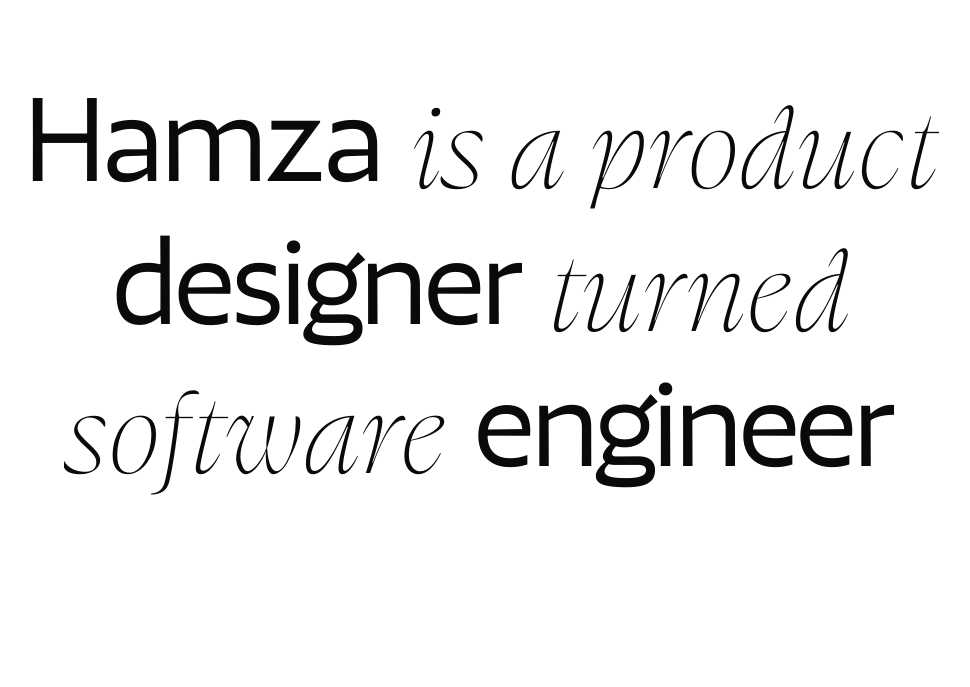
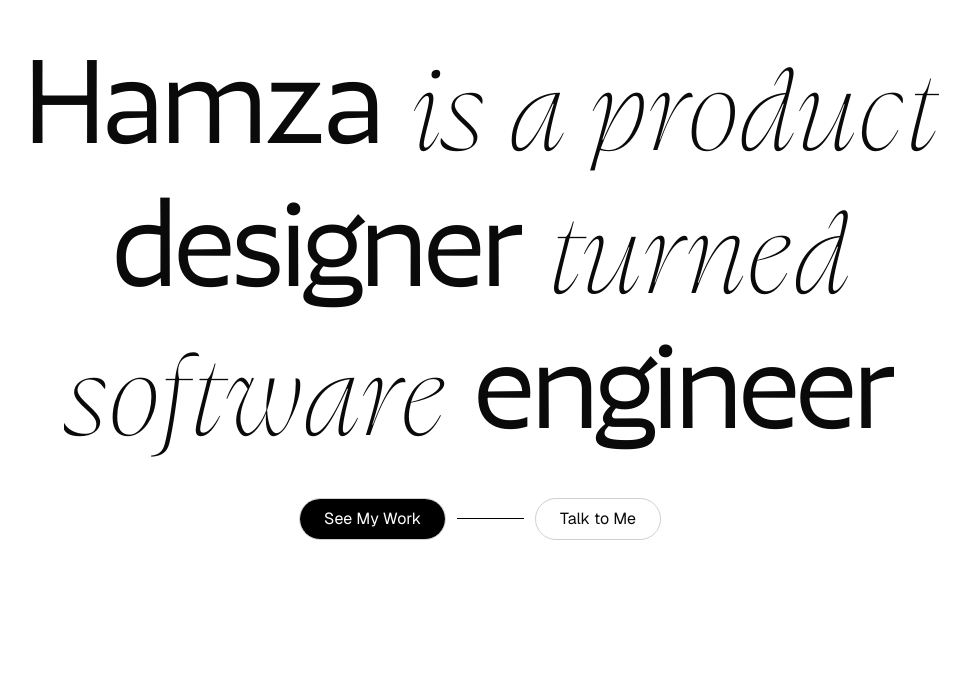
Before and after one commit to MHamzaFarooq/updated-portfolio, a Next.js app: page / in a window 1280 px wide. Shown: the part 113-800 px from the top of the page, without its empty margins (160-1130 px from the left). Built offline with nearby package versions, Linux system fonts and the light colour scheme.

Commit message:
inserted buttons

```diff
--- a/components/sections/UpdatedHero.tsx
+++ b/components/sections/UpdatedHero.tsx
@@ -1,3 +1,4 @@
+import Button from "../ui/Button";
 import HeroTitle from "../ui/HeroTitle";
 
 function UpdatedHero() {
@@ -36,7 +37,7 @@ function UpdatedHero() {
     //     </div>
     //   </section>
     // </div>
-    <div className="h-screen flex items-center">
+    <div className="h-full flex flex-col items-center justify-center gap-9 p-4 lg:h-screen lg:px-0">
       <section className="flex flex-wrap gap-x-6 justify-center text-center mx-auto items-center max-w-99.5 sm:max-w-172.5 md:max-w-280">
         <HeroTitle fontName="retail" tracking={true} delay={0.1}>
           Hamza
@@ -63,6 +64,11 @@ function UpdatedHero() {
           engineer
         </HeroTitle>
       </section>
+      <div className="flex flex-col w-full gap-3 sm:flex-row sm:items-center sm:max-w-90">
+        <Button variant="filled">See My Work</Button>
+        <div className="hidden h-px bg-black sm:block sm:w-full"></div>
+        <Button variant="outline">Talk to Me</Button>
+      </div>
     </div>
   );
 }
--- a/components/ui/Button.tsx
+++ b/components/ui/Button.tsx
@@ -1,4 +1,6 @@
+"use client";
 import React from "react";
+import { motion } from "framer-motion";
 
 export default function Button({
   children,
@@ -7,10 +9,18 @@ export default function Button({
   children: React.ReactNode;
   variant: "filled" | "outline";
 }) {
-  const baseClasses = "px-6 py-2 rounded-full outline-1";
+  const baseClasses = "px-6 sm:py-2 rounded-full outline-1 whitespace-nowrap";
   const filledClasses = "bg-black text-white";
 
   const variantClasses = variant === "filled" ? filledClasses : baseClasses;
 
-  return <div className={`${baseClasses} ${variantClasses}`}>{children}</div>;
+  return (
+    <motion.div
+      whileHover={{ scale: 1.05 }}
+      whileTap={{ scale: 0.95 }}
+      className={`w-full py-4 sm:w-auto text-center cursor-pointer ${baseClasses} ${variantClasses} `}
+    >
+      {children}
+    </motion.div>
+  );
 }
```
Also changed, not shown: app/globals.css (line endings or trailing spaces).
